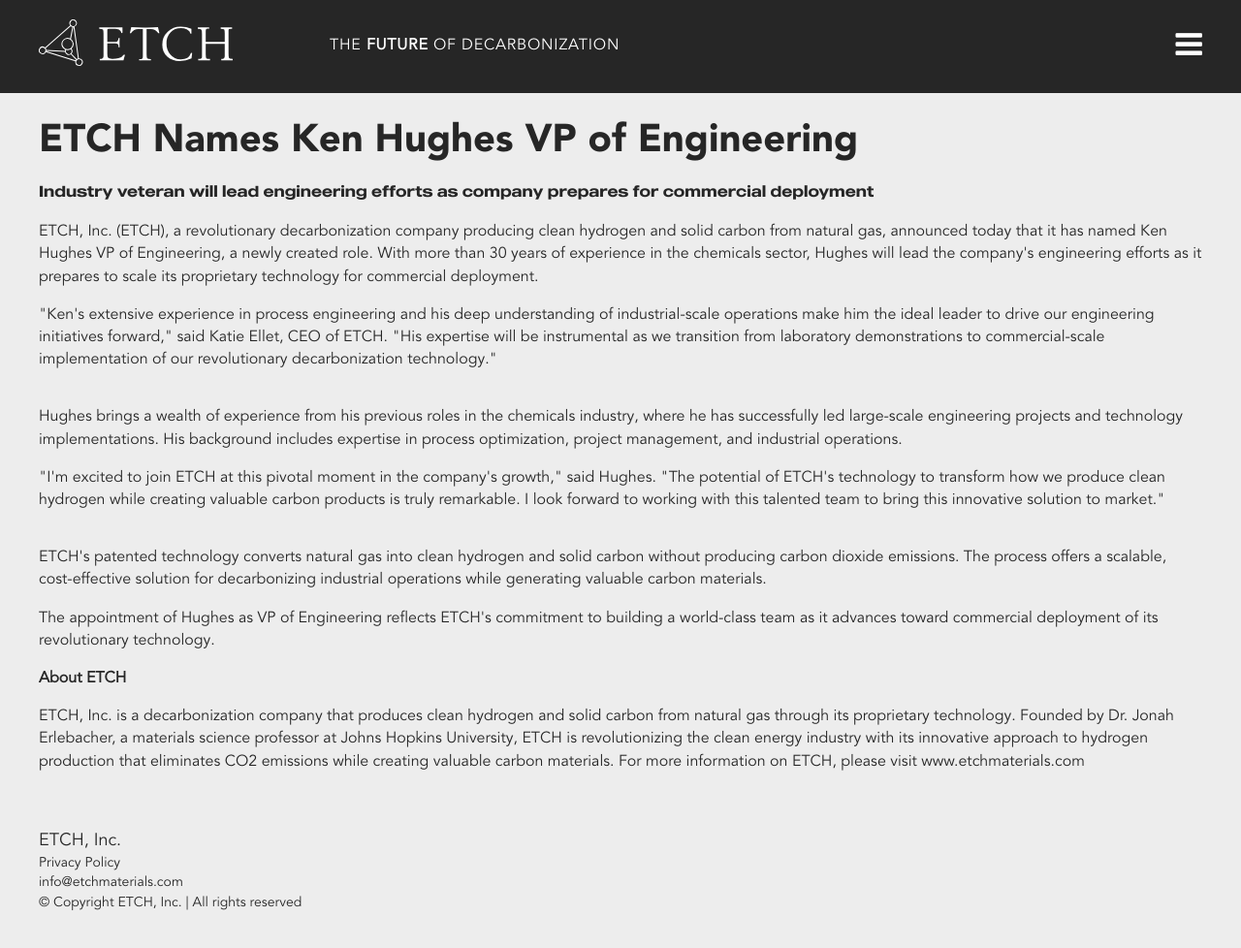
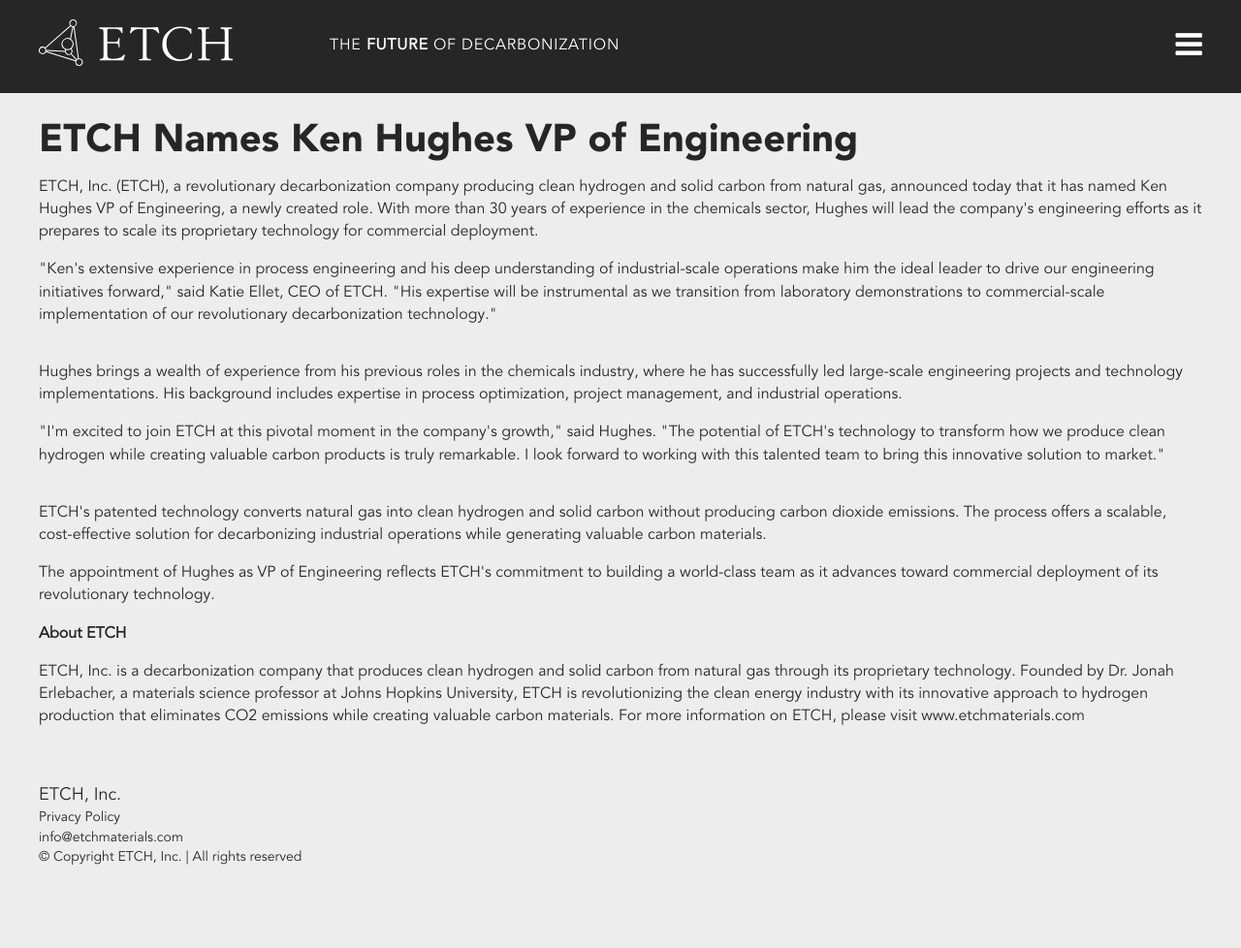
Before and after one commit to weareoutright/etchmaterials_jekyll, a Jekyll site: the page built from _posts/2025-07-17-ETCH_Names_Ken_Hughes_VP_of_Engineering.markdown, in a window 1280 px wide and 981 px high. Shown: the top 978 px of the window at 97% size. Built offline with Jekyll 4.4.1, drawn with Linux system fonts in a browser that asks for light colours.

Commit message:
remove extra subhead on Ken Hughes press release

```diff
--- a/_posts/2025-07-17-ETCH_Names_Ken_Hughes_VP_of_Engineering.markdown
+++ b/_posts/2025-07-17-ETCH_Names_Ken_Hughes_VP_of_Engineering.markdown
@@ -8,7 +8,6 @@ categories: Press Release
 <div class="content">
 	<div class="post-top-pressrelease">
 		<h1>{{page.title}}</h1>
-		<h4>Industry veteran will lead engineering efforts as company prepares for commercial deployment</h4>
 	</div>
 </div>
 
```
